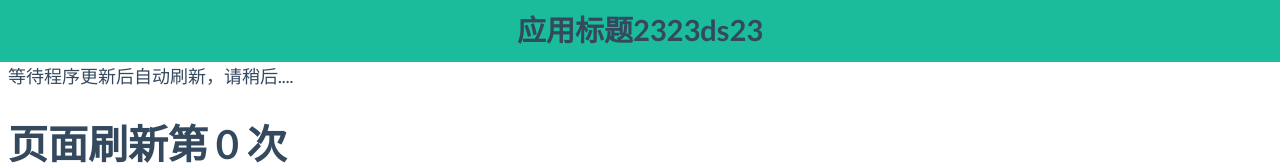
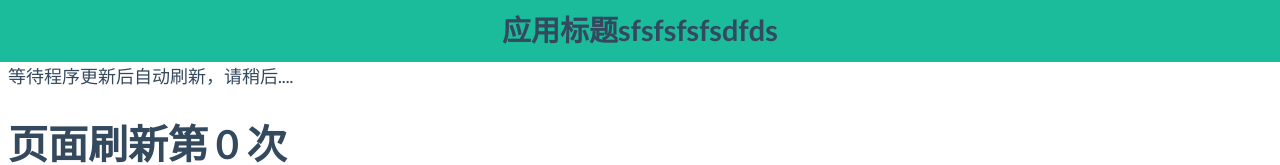
Before and after one commit to fewiki/test-auto-deploy, a website: page src/index.html in a window 1280 px wide. Shown: the top 165 px of the page. Drawn offline with Linux system fonts and the light colour scheme.

Commit message:
afafsdfsdf

```diff
--- a/src/index.html
+++ b/src/index.html
@@ -16,7 +16,7 @@
   <link rel="shortcut icon" href="favicon.ico"></head>
 <body class="cbp-spmenu-push">
   <div class="header">
-      <h4 class="banner text-center">应用标题2323ds23</h4>
+      <h4 class="banner text-center">应用标题sfsfsfsfsdfds</h4>
   </div>
   <div class="contents">
     <div class="content">
```
